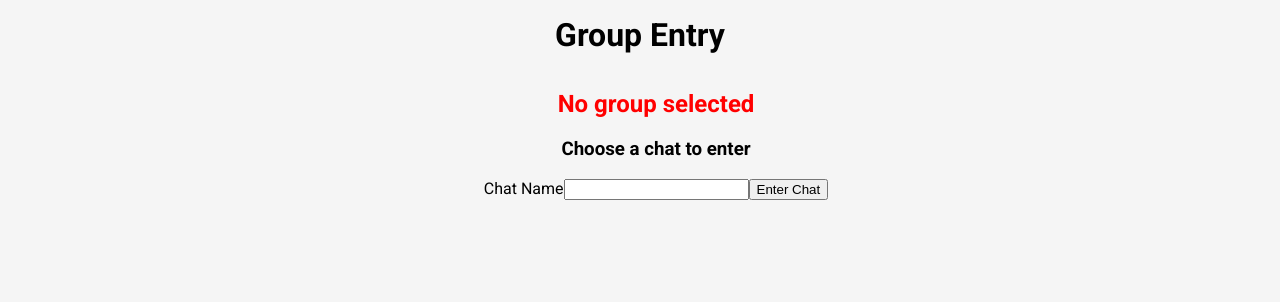
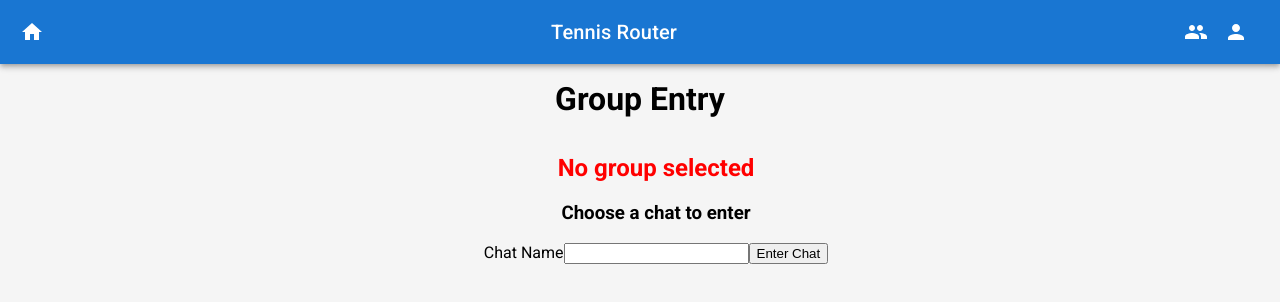
Before and after one commit to AsafKed/tennis-router, a React (Create React App) app in the folder frontend/: page /group in a window 1280 px wide. Shown: the top 302 px of the page. Built offline with nearby package versions, Linux system fonts and the light colour scheme; no server answers.

Commit message:
Top bar for larger screen

```diff
--- a/frontend/src/App.js
+++ b/frontend/src/App.js
@@ -5,6 +5,7 @@ import Login from "./pages/Login";
 import Register from "./pages/Register";
 import UserPage from "./pages/UserPage";
 import BottomNavigationMenu from "./components/BottomNavigationMenu";
+import TopNavigationMenu from "./components/TopNavigationMenu";
 
 // Material UI (better font styling)
 import '@fontsource/roboto/300.css';
@@ -16,6 +17,7 @@ function App() {
   return (
     <div className="App" style={{ display: 'flex', flexDirection: 'column', minHeight: '100vh' }}>
       <BrowserRouter>
+        <TopNavigationMenu />
         <Routes>
           <Route path="/" element={<WelcomePage />} />
           <Route path="/group" element={<GroupPage />} />
--- a/frontend/src/components/BottomNavigationMenu.jsx
+++ b/frontend/src/components/BottomNavigationMenu.jsx
@@ -1,4 +1,3 @@
-// BottomNavigationMenu.js
 import React from 'react';
 import { BottomNavigation, BottomNavigationAction } from '@mui/material';
 import { useTheme } from '@mui/material/styles';
--- /dev/null
+++ b/frontend/src/components/TopNavigationMenu.jsx
@@ -0,0 +1,43 @@
+import React from 'react';
+import { AppBar, Toolbar, IconButton, Typography } from '@mui/material';
+import { useTheme } from '@mui/material/styles';
+import useMediaQuery from '@mui/material/useMediaQuery';
+import GroupIcon from '@mui/icons-material/Group';
+import PersonIcon from '@mui/icons-material/Person';
+import HomeIcon from '@mui/icons-material/Home';
+import { useNavigate } from 'react-router-dom';
+
+const TopNavigationMenu = () => {
+  const navigate = useNavigate();
+  const theme = useTheme();
+  const isTabletOrSmaller = useMediaQuery(theme.breakpoints.down('md'));
+
+  const handleNavigation = (route) => {
+    navigate(route);
+  };
+
+  if (isTabletOrSmaller) {
+    return null;
+  }
+
+  return (
+    <AppBar position="static">
+      <Toolbar>
+        <IconButton edge="start" color="inherit" onClick={() => handleNavigation('/')}>
+          <HomeIcon />
+        </IconButton>
+        <Typography variant="h6" component="div" sx={{ flexGrow: 1 }}>
+          Tennis Router
+        </Typography>
+        <IconButton color="inherit" onClick={() => handleNavigation('/group')}>
+          <GroupIcon />
+        </IconButton>
+        <IconButton color="inherit" onClick={() => handleNavigation('/user')}>
+          <PersonIcon />
+        </IconButton>
+      </Toolbar>
+    </AppBar>
+  );
+};
+
+export default TopNavigationMenu;
```
